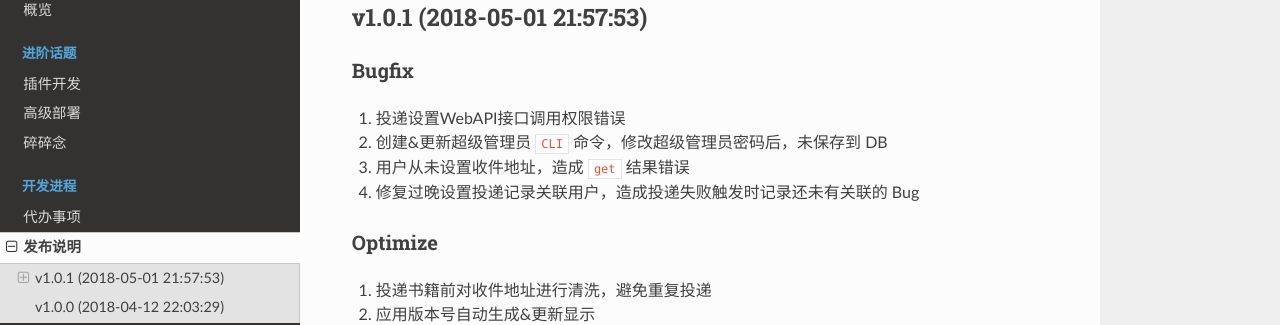
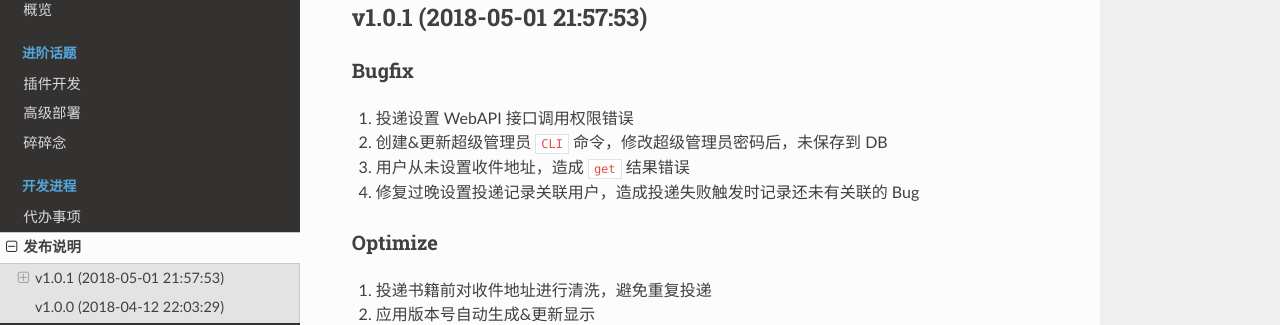
Before and after one commit to littlemo/moear, a Sphinx documentation site: the page built from docs/source/development/release.rst, in a window 1280 px wide. Shown: the part 167-492 px from the top of the page. Built offline with Sphinx 7.4.7 and the Read the Docs theme 2.0.0, drawn with Linux system fonts in a browser that asks for light colours; formulas are drawn with MathJax 3.

Commit message:
O: 优化发布说明文件中的格式

```diff
--- a/docs/source/development/release.rst
+++ b/docs/source/development/release.rst
@@ -10,7 +10,7 @@ v1.0.1 (2018-05-01 21:57:53)
 Bugfix
 ~~~~~~
 
-#. 投递设置WebAPI接口调用权限错误
+#. 投递设置 WebAPI 接口调用权限错误
 #. 创建&更新超级管理员 ``CLI`` 命令，修改超级管理员密码后，未保存到 DB
 #. 用户从未设置收件地址，造成 ``get`` 结果错误
 #. 修复过晚设置投递记录关联用户，造成投递失败触发时记录还未有关联的 Bug
```
